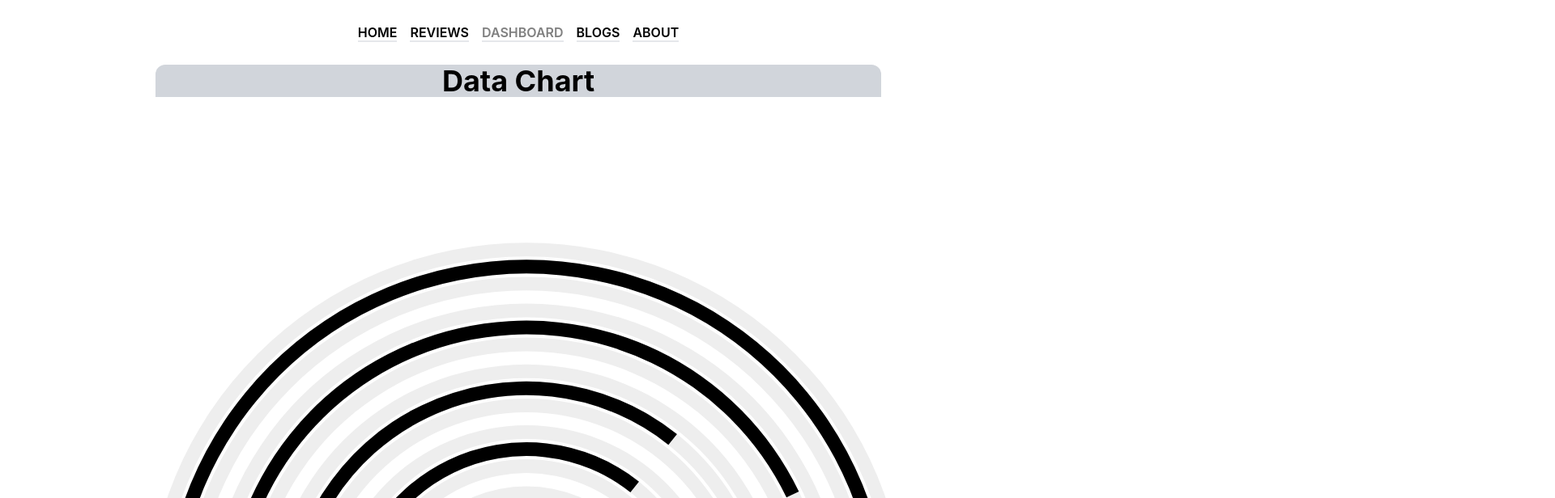
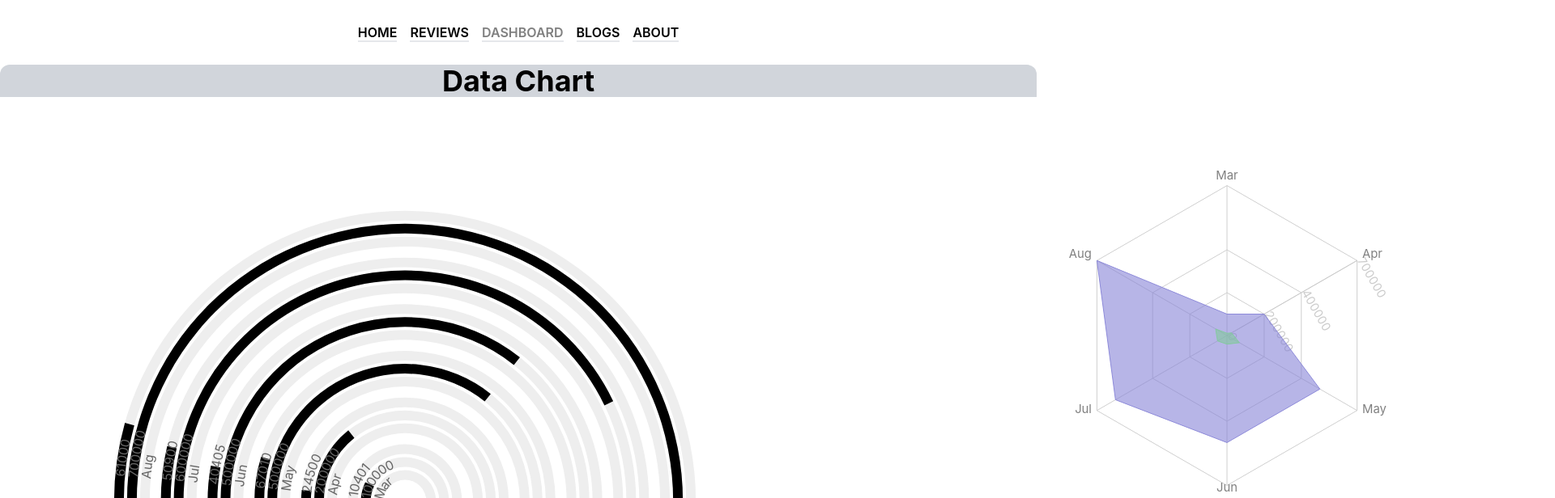
Before and after one commit to neyaznafiz/royal-enfield-review, a React (Create React App) app: page /dashboard in a window 1280 px wide. Shown: the top 616 px of the page at 81% size, 1920 px wide, since content can reach past the window. Built offline with nearby package versions, Linux system fonts and the light colour scheme.

Commit message:
radar chart added

```diff
--- a/src/Components/MyRadialBarChart/MyRadialBarChart.js
+++ b/src/Components/MyRadialBarChart/MyRadialBarChart.js
@@ -1,5 +1,5 @@
 import React from 'react';
-import { RadialBar, RadialBarChart, Tooltip } from 'recharts';
+import { PolarAngleAxis, PolarGrid, PolarRadiusAxis, Radar, RadarChart, RadialBar, RadialBarChart, Tooltip } from 'recharts';
 
 const MyRadialBarChart = () => {
 
@@ -49,11 +49,16 @@ const MyRadialBarChart = () => {
     return (
         <div >
 
-            <h2 className='text-4xl text-center font-bold bg-gray-300 mx-48 rounded-t-xl'>Data Chart</h2>
+            <h2 className='text-4xl text-center font-bold bg-gray-300 rounded-t-xl'>Data Chart</h2>
 
+
+            <div className='flex'>
+
+                <div>
+                    {/* redial bar chart */}
                     <RadialBarChart
-                width={1300}
-                height={1300}
+                        width={1000}
+                        height={1000}
                         innerRadius="10%"
                         outerRadius="80%"
                         data={data}
@@ -74,6 +79,28 @@ const MyRadialBarChart = () => {
                     </RadialBarChart>
 
                 </div>
+
+                <div className=''>
+
+                    {/* radar chart */}
+                    <RadarChart outerRadius={200} width={1030} height={550} data={data} className="pt-10">
+
+                        <PolarGrid />
+                        <PolarAngleAxis dataKey="month" />
+                        <PolarRadiusAxis angle={30} domain={[0, 150]} />
+
+                        <Radar name="investment" dataKey="investment" stroke="#8884d8" fill="#8884d8" fillOpacity={0.6} />
+
+                        <Radar name="revenue" dataKey="revenue" stroke="#82ca9d" fill="#82ca9d" fillOpacity={0.6} />
+
+                        <Tooltip />
+
+                    </RadarChart>
+
+                </div>
+
+            </div>
+        </div>
     );
 };
 
```
Lines whose indentation alone changed are shown as unchanged.
